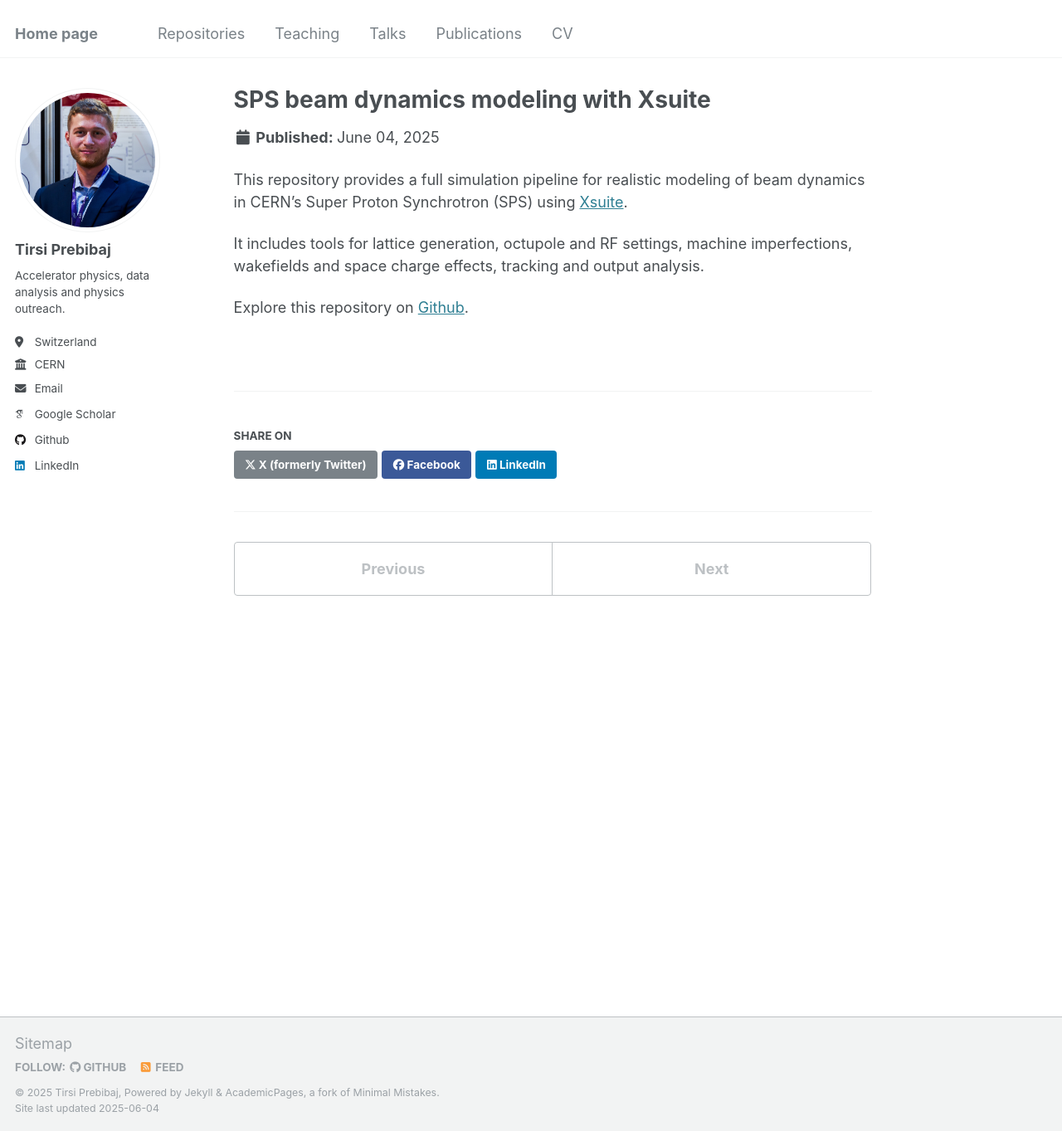
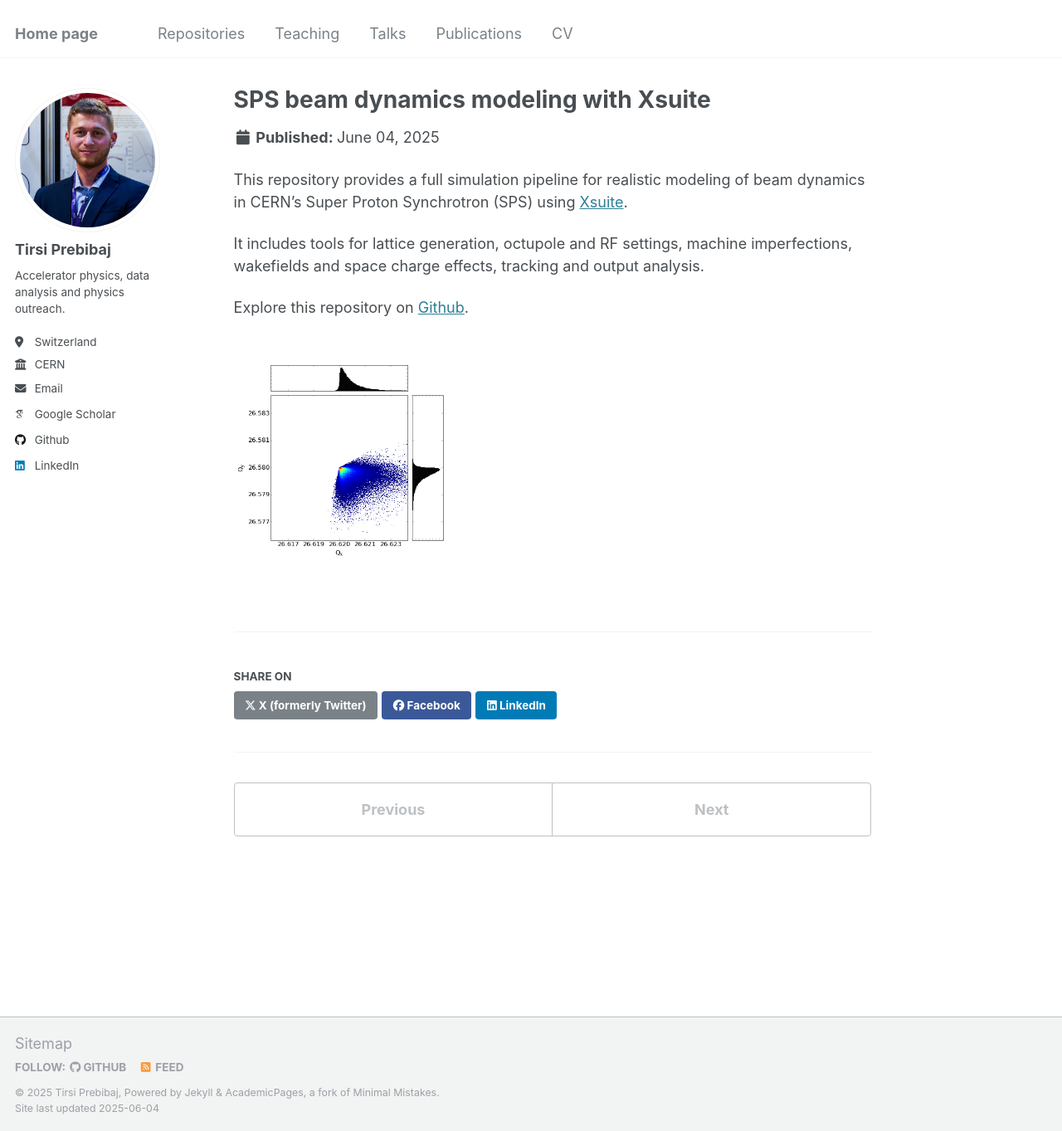
Before and after one commit to tprebiba/tprebiba.github.io, a Jekyll site: the page built from _repositories/portfolio-3.md, in a window 1280 px wide and 1363 px high. Shown: the whole window at 83% size. Built offline with Jekyll 4.4.1, drawn with Linux system fonts in a browser that asks for light colours; some web fonts are replaced.

Commit message:
sps octupoles tunespread

```diff
--- a/_repositories/portfolio-3.md
+++ b/_repositories/portfolio-3.md
@@ -9,3 +9,5 @@ This repository provides a full simulation pipeline for realistic modeling of be
 It includes tools for lattice generation, octupole and RF settings, machine imperfections, wakefields and space charge effects, tracking and output analysis.
 
 Explore this repository on [Github](https://github.com/tprebiba/sps-xsuite-tracking).
+
+<br/><img src='/images/tunespread_natChroma_fullBunch_setOctupoles_epsx_8p0_epsy_5p0.png' width='300'>
```
Also changed, not shown: images/tunespread_natChroma_fullBunch_setOctupoles_epsx_8p0_epsy_5p0.png (added).
